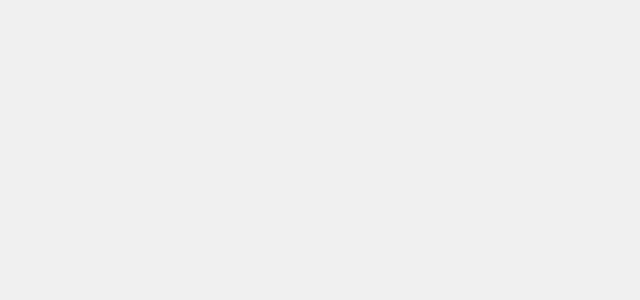
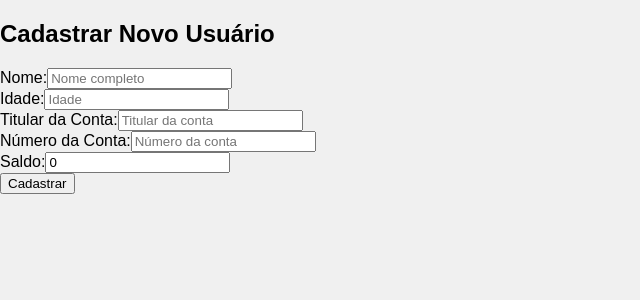
Before and after one commit to Mateus0062/qbank-frontend, a React (Create React App) app: page /cadastro in a window 1280 px wide. Before the commit this address had no page. Shown: the top 300 px of the page, without its empty margins (0-640 px from the left). Built offline with nearby package versions, Linux system fonts and the light colour scheme.

Commit message:
Requisição Post Funcionando para cadastro de novos usuários

```diff
--- a/src/App.js
+++ b/src/App.js
@@ -4,6 +4,7 @@ import { BrowserRouter as Router, Routes, Route, Navigate } from 'react-router-d
 import Accounts from './components/Accounts';
 import Login from './components/Login';
 import { isAuthenticated } from './services/authService';
+import Cadastro from './components/Cadastro';
 
 function App() {
   const [authenticated, setAuthenticated] = useState(false);
@@ -21,6 +22,7 @@ function App() {
           path="/accounts"
           element={authenticated ? <Accounts /> : <Navigate to="/Login" />} // Substituindo o Redirect por Navigate
         />
+        <Route path="/cadastro" element={<Cadastro />} />
       </Routes>
     </Router>
   );
--- /dev/null
+++ b/src/components/Cadastro.js
@@ -0,0 +1,127 @@
+// src/components/Cadastro.js
+import React, { useState } from 'react';
+import axios from 'axios';
+
+const Cadastro = () => {
+  const [name, setName] = useState('');
+  const [age, setAge] = useState('');
+  const [accountHolder, setAccountHolder] = useState('');
+  const [accountNumber, setAccountNumber] = useState('');
+  const [balance, setBalance] = useState(0);
+  const [error, setError] = useState('');
+  const [successMessage, setSuccessMessage] = useState('');
+
+  const handleSubmit = async (event) => {
+    event.preventDefault();
+
+    // Obtendo o token do localStorage (ou onde você estiver armazenando)
+    const token = localStorage.getItem('token');
+
+    if (!token) {
+      setError('Você precisa estar autenticado para cadastrar um usuário.');
+      return;
+    }
+
+    try {
+      // Envia os dados do novo usuário para a API usando o método POST
+      const response = await axios.post(
+        'https://localhost:7100/api/Account',
+        {
+          name,
+          age: parseInt(age), // Certifica-se de que age é um número inteiro
+          accountHolder,
+          accountNumber,
+          balance: parseFloat(balance), // Certifica-se de que balance é um número decimal
+        },
+        {
+          headers: {
+            'Authorization': `Bearer ${token}`, // Inclui o token de autenticação no cabeçalho
+          },
+        }
+      );
+
+      // Caso o cadastro seja bem-sucedido, mostra uma mensagem de sucesso
+      setSuccessMessage('Usuário cadastrado com sucesso!');
+      setError('');
+    } catch (err) {
+      // Caso ocorra um erro, exibe a mensagem de erro
+      setError('Falha no cadastro. Verifique os dados e tente novamente.');
+      setSuccessMessage('');
+    }
+  };
+
+  return (
+    <div>
+      <h2>Cadastrar Novo Usuário</h2>
+
+      {successMessage && <p style={{ color: 'green' }}>{successMessage}</p>}
+      {error && <p style={{ color: 'red' }}>{error}</p>}
+
+      <form onSubmit={handleSubmit}>
+        <div>
+          <label htmlFor="name">Nome:</label>
+          <input
+            type="text"
+            id="name"
+            value={name}
+            onChange={(e) => setName(e.target.value)}
+            placeholder="Nome completo"
+            required
+          />
+        </div>
+
+        <div>
+          <label htmlFor="age">Idade:</label>
+          <input
+            type="number"
+            id="age"
+            value={age}
+            onChange={(e) => setAge(e.target.value)}
+            placeholder="Idade"
+            required
+          />
+        </div>
+
+        <div>
+          <label htmlFor="accountHolder">Titular da Conta:</label>
+          <input
+            type="text"
+            id="accountHolder"
+            value={accountHolder}
+            onChange={(e) => setAccountHolder(e.target.value)}
+            placeholder="Titular da conta"
+            required
+          />
+        </div>
+
+        <div>
+          <label htmlFor="accountNumber">Número da Conta:</label>
+          <input
+            type="text"
+            id="accountNumber"
+            value={accountNumber}
+            onChange={(e) => setAccountNumber(e.target.value)}
+            placeholder="Número da conta"
+            required
+          />
+        </div>
+
+        <div>
+          <label htmlFor="balance">Saldo:</label>
+          <input
+            type="number"
+            id="balance"
+            value={balance}
+            onChange={(e) => setBalance(e.target.value)}
+            placeholder="Saldo"
+            required
+          />
+        </div>
+
+        <button type="submit">Cadastrar</button>
+      </form>
+    </div>
+  );
+};
+
+export default Cadastro;
```
